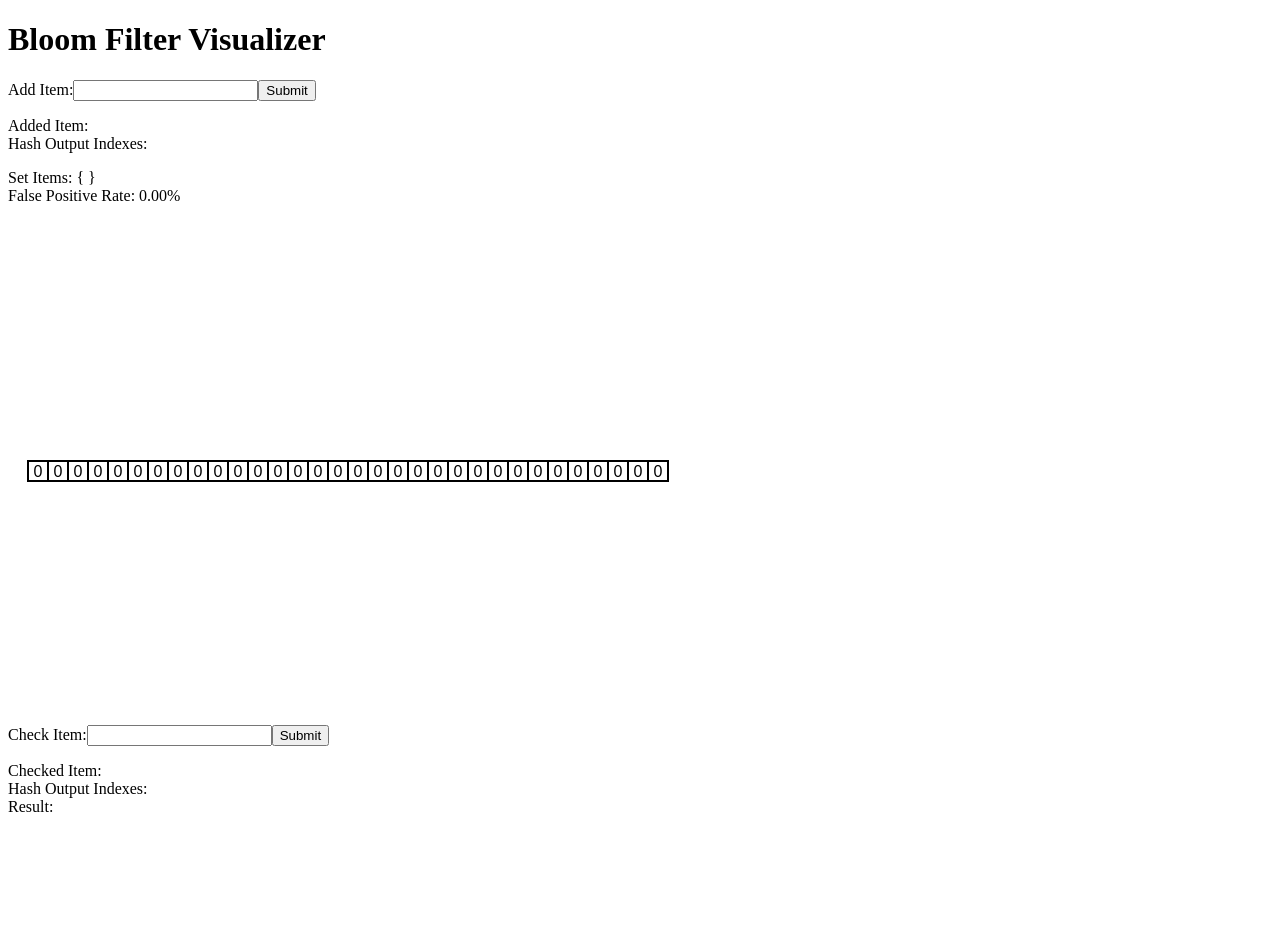
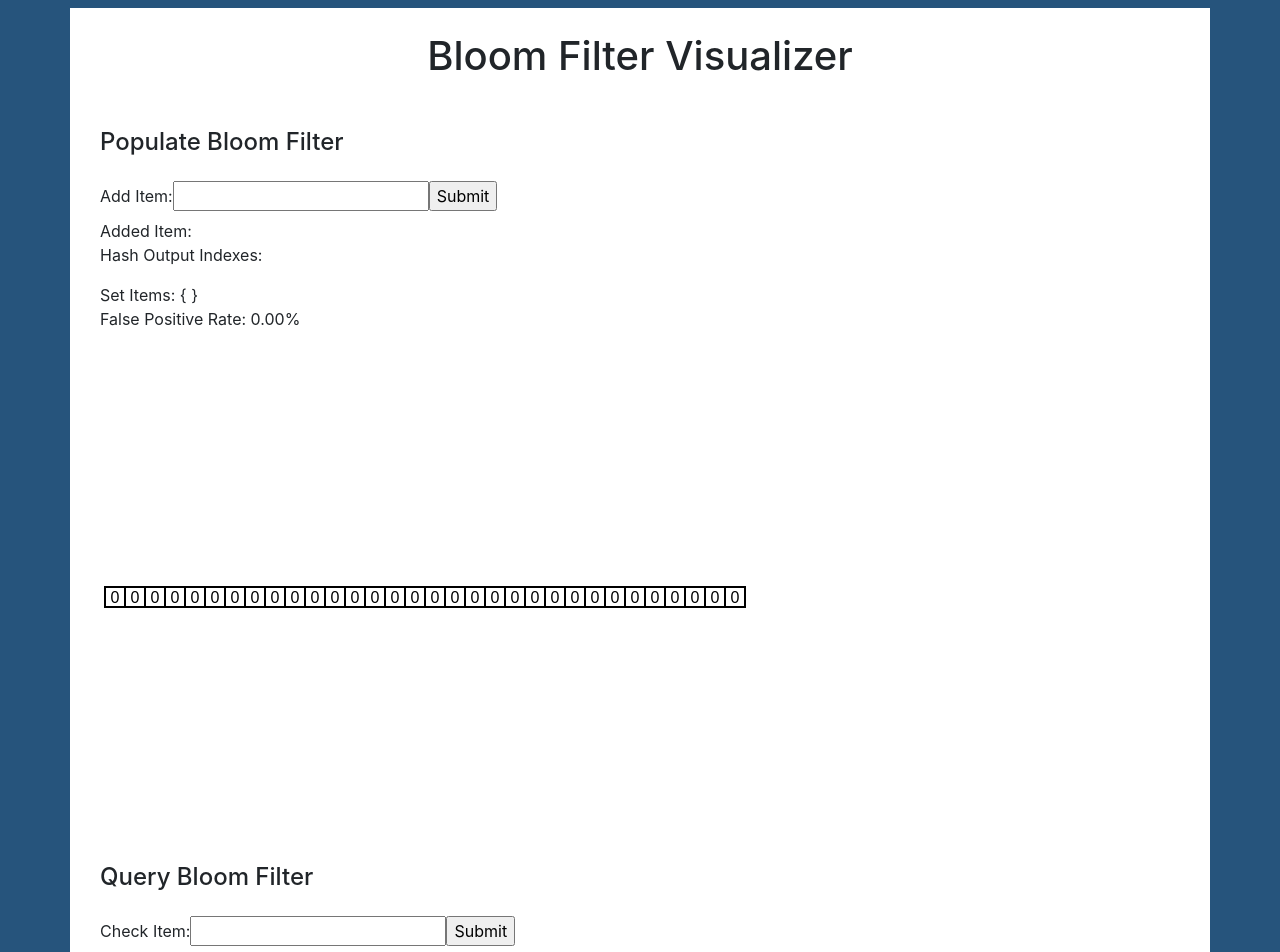
Before and after one commit to ellisandrews/bloom, a React (Create React App) app: page / in a window 1280 px wide. Shown: the top 952 px of the page. Before the commit the page ends 832 px from the top, so only its background shows below. Built offline with nearby package versions, Linux system fonts and the light colour scheme.

Commit message:
Introduce bootstrap for styling

```diff
--- a/package.json
+++ b/package.json
@@ -6,9 +6,11 @@
     "@testing-library/jest-dom": "^4.2.4",
     "@testing-library/react": "^9.3.2",
     "@testing-library/user-event": "^7.1.2",
+    "bootstrap": "^4.5.2",
     "fnv-plus": "^1.3.1",
     "murmurhash-js": "^1.0.0",
     "react": "^16.13.1",
+    "react-bootstrap": "^1.3.0",
     "react-dom": "^16.13.1",
     "react-redux": "^7.2.1",
     "react-scripts": "3.4.3",
--- a/public/index.html
+++ b/public/index.html
@@ -26,7 +26,7 @@
     -->
     <title>Bloom Filter Visualizer</title>
   </head>
-  <body>
+  <body style="background-color: #26547C">
     <noscript>You need to enable JavaScript to run this app.</noscript>
     <div id="root"></div>
     <!--
--- /dev/null
+++ b/src/AddContainer.js
@@ -0,0 +1,20 @@
+import React from 'react'
+import { Container } from 'react-bootstrap'
+import AddedItem from './AddedItem'
+import AddForm from './AddForm'
+import FilterData from './FilterData'
+
+
+const AddContainer = () => {
+  return (
+    <Container id="AddContainer">
+      <h4 className="py-3">Populate Bloom Filter</h4>
+      <AddForm/>
+      <AddedItem/>
+      <FilterData/>
+    </Container>
+  )
+}
+
+
+export default AddContainer
--- a/src/App.js
+++ b/src/App.js
@@ -1,23 +1,18 @@
 import React from 'react'
+import { Container } from 'react-bootstrap'
+import AddContainer from './AddContainer'
 import BitArray from './BitArray'
-import AddedItem from './AddedItem'
-import AddForm from './AddForm'
-import CheckedItem from './CheckedItem'
-import CheckForm from './CheckForm'
-import FilterData from './FilterData'
+import CheckContainer from './CheckContainer'
 
 
 const App = () => {
   return (
-    <div className="App">
-      <h1>Bloom Filter Visualizer</h1>
-      <AddForm/>
-      <AddedItem/>
-      <FilterData/>
+    <Container id="App" className="bg-white my-2">
+      <h1 className="py-4 text-center">Bloom Filter Visualizer</h1>
+      <AddContainer/>
       <BitArray/>
-      <CheckForm/>
-      <CheckedItem/>
-    </div>
+      <CheckContainer/>
+    </Container>
   )
 }
 
--- /dev/null
+++ b/src/CheckContainer.js
@@ -0,0 +1,18 @@
+import React from 'react'
+import { Container } from 'react-bootstrap'
+import CheckedItem from './CheckedItem'
+import CheckForm from './CheckForm'
+
+
+const CheckContainer = () => {
+  return (
+    <Container id="CheckContainer">
+      <h4 className="py-3">Query Bloom Filter</h4>
+      <CheckForm/>
+      <CheckedItem/>
+    </Container>
+  )
+}
+
+
+export default CheckContainer
--- a/src/index.js
+++ b/src/index.js
@@ -5,6 +5,7 @@ import { createStore } from 'redux'
 import rootReducer from './reducers/rootReducer'
 import App from './App'
 import * as serviceWorker from './serviceWorker'
+import 'bootstrap/dist/css/bootstrap.min.css'
 
 
 const store = createStore(rootReducer, window.__REDUX_DEVTOOLS_EXTENSION__ && window.__REDUX_DEVTOOLS_EXTENSION__())
```
Also changed, not shown: 1 other file (tests, documents, lock files or other folders).
